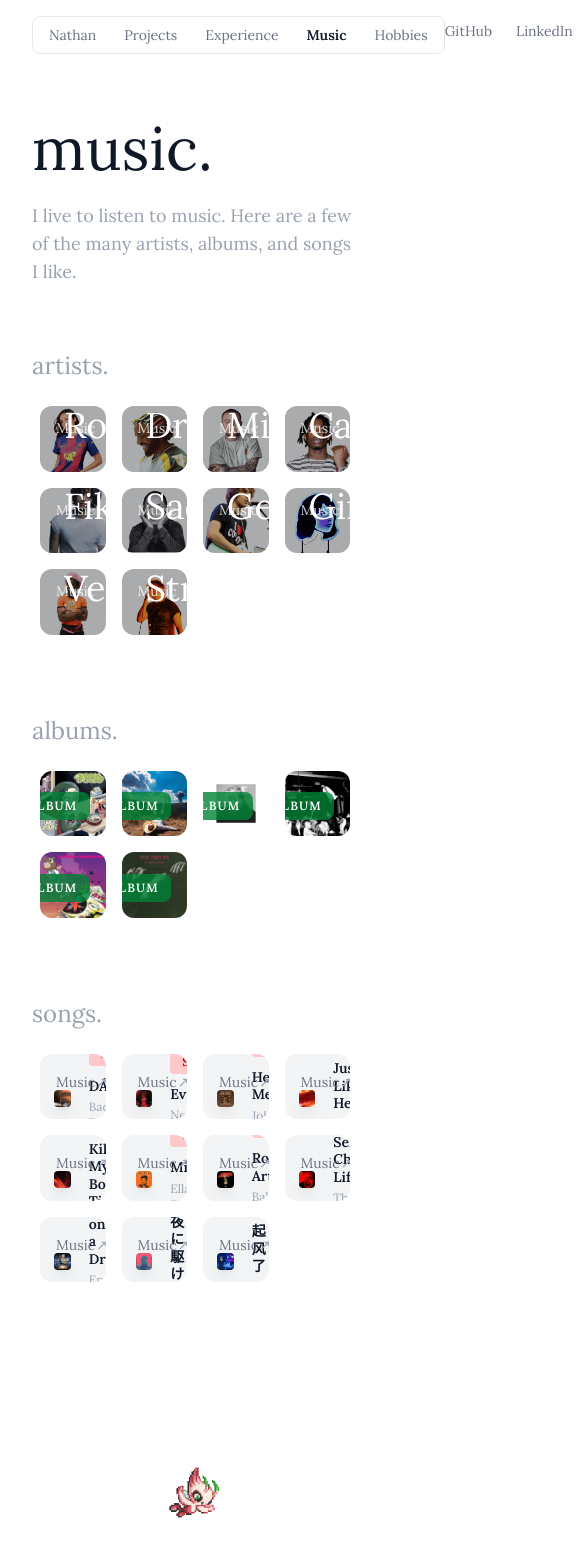
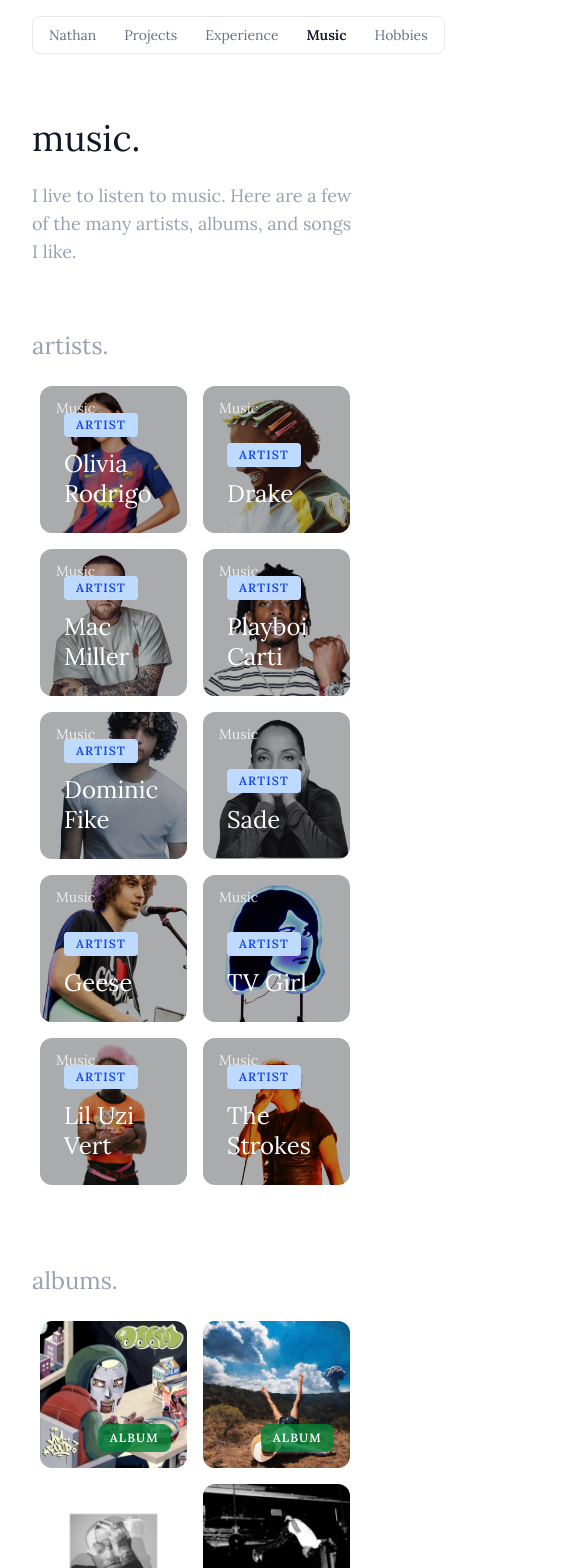
Before and after one commit to nathanyao13/me, a Next.js app: page /music in a window 390 px wide. Shown: the top 1568 px of the page, 585 px wide, since content can reach past the window. Built offline with nearby package versions, Linux system fonts and the light colour scheme.

Commit message:
mobile compatibility changes

```diff
--- a/app/components/ArtistCard.tsx
+++ b/app/components/ArtistCard.tsx
@@ -27,7 +27,7 @@
         <span className="inline-block bg-blue-200 text-blue-700 text-xs font-semibold px-3 py-1 rounded mb-3 tracking-widest uppercase">
           Artist
         </span>
-        <h2 className="text-4xl font-light text-white leading-tight">{name}</h2>
+        <h2 className="text-2xl lg:text-4xl font-light text-white leading-tight">{name}</h2>
       </div>
 
     </Link>
--- a/app/components/ExperienceCard.tsx
+++ b/app/components/ExperienceCard.tsx
@@ -19,7 +19,7 @@
       </div>
 
       <div>
-        <h3 className="text-2xl font-light text-gray-900 leading-tight mb-1">{role}</h3>
+        <h3 className="text-lg lg:text-2xl font-light text-gray-900 leading-tight mb-1">{role}</h3>
         <p className="text-sm text-gray-400 mb-2">{company} · {date}</p>
         <p className="text-base text-gray-900 line-clamp-3">{description}</p>
       </div>
--- a/app/components/HobbyCard.tsx
+++ b/app/components/HobbyCard.tsx
@@ -32,7 +32,7 @@
     <p className="absolute top-3 left-4 z-10 text-sm text-white/80 transition-opacity duration-500 group-hover:opacity-50">Hobbies</p>
     <div className="absolute bottom-0 left-0 right-0 z-10 p-4 transition-opacity duration-500 group-hover:opacity-50">
       <span className={`inline-block text-xs font-semibold px-3 py-1 rounded mb-2 tracking-widest uppercase ${colors.pill}`}>{badge}</span>
-      <h2 className="text-3xl font-light text-white leading-tight">{name}</h2>
+      <h2 className="text-xl lg:text-3xl font-light text-white leading-tight">{name}</h2>
     </div>
   </>;
 }
--- a/app/components/Nav.tsx
+++ b/app/components/Nav.tsx
@@ -49,7 +49,7 @@
             </Link>
           ))}
         </div>
-        <div className="flex items-center gap-6">
+        <div className="hidden sm:flex items-center gap-6">
           <a href="https://github.com/nathanyao13" target="_blank" rel="noopener noreferrer" className="text-sm text-gray-500 squiggly-link">GitHub</a>
           <a href="https://www.linkedin.com/in/nathanyao13/" target="_blank" rel="noopener noreferrer" className="text-sm text-gray-500 squiggly-link">LinkedIn</a>
           <a href="/files/nathan_yao_resume.pdf" target="_blank" rel="noopener noreferrer" className="text-sm text-gray-500 squiggly-link">Resume</a>
--- a/app/experience/page.tsx
+++ b/app/experience/page.tsx
@@ -49,11 +49,11 @@
   return (
     <div className="py-12">
       <div className="max-w-screen-2xl mx-auto px-8">
-        <h1 className="text-6xl font-thin text-gray-900 mb-6">experience.</h1>
+        <h1 className="text-4xl lg:text-6xl font-thin text-gray-900 mb-6">experience.</h1>
         <p className="text-lg text-gray-400 max-w-xl mb-16">
           I would describe myself as interdisciplinary.
         </p>
-        <div className="grid grid-cols-4">
+        <div className="grid grid-cols-2 lg:grid-cols-4">
           {experiences.map((exp, i) => (
             <div key={exp.company} className="col-span-1 aspect-square px-2 pb-4 card-animate" style={{ animationDelay: `${i * 0.05}s` }}>
               <ExperienceCard {...exp} />
--- a/app/hobbies/page.tsx
+++ b/app/hobbies/page.tsx
@@ -25,11 +25,11 @@
   return (
     <div className="py-12">
       <div className="max-w-screen-2xl mx-auto px-8">
-        <h1 className="text-6xl font-thin text-gray-900 mb-6">hobbies.</h1>
+        <h1 className="text-4xl lg:text-6xl font-thin text-gray-900 mb-6">hobbies.</h1>
         <p className="text-lg text-gray-400 max-w-xl mb-16">
           A collection of my favorite forms of entertainment.
         </p>
-        <div className="grid grid-cols-4">
+        <div className="grid grid-cols-2 lg:grid-cols-4">
           {hobbies.map((hobby, i) => (
             <div key={i} className="col-span-1 aspect-square px-2 pb-4 card-animate" style={{ animationDelay: `${i * 0.05}s` }}>
               <HobbyCard {...hobby} />
--- a/app/music/page.tsx
+++ b/app/music/page.tsx
@@ -42,14 +42,14 @@
   return (
     <div className="py-12">
       <div className="max-w-screen-2xl mx-auto px-8">
-        <h1 className="text-6xl font-thin text-gray-900 mb-6">music.</h1>
+        <h1 className="text-4xl lg:text-6xl font-thin text-gray-900 mb-6">music.</h1>
         <p className="text-lg text-gray-400 max-w-3xl mb-16">
           I live to listen to music. Here are a few of the many artists, albums, and songs I like.
         </p>
 
 
         <h2 className="text-2xl font-thin text-gray-400 mb-6">artists.</h2>
-        <div className="grid grid-cols-4 mb-16">
+        <div className="grid grid-cols-2 lg:grid-cols-4 mb-16">
           {artists.map((artist, i) => (
             <div key={artist.name} className="col-span-1 aspect-square px-2 pb-4 card-animate" style={{ animationDelay: `${i * 0.05}s` }}>
               <ArtistCard name={artist.name} image={artist.image} href={artist.href} />
@@ -58,7 +58,7 @@
         </div>
 
         <h2 className="text-2xl font-thin text-gray-400 mb-6">albums.</h2>
-        <div className="grid grid-cols-4 mb-16">
+        <div className="grid grid-cols-2 lg:grid-cols-4 mb-16">
           {albums.map((album, i) => (
             <div key={album.title} className="col-span-1 aspect-square px-2 pb-4 card-animate" style={{ animationDelay: `${i * 0.05}s` }}>
               <AlbumCard title={album.title} image={album.image} href={album.href} />
@@ -67,7 +67,7 @@
         </div>
 
         <h2 className="text-2xl font-thin text-gray-400 mb-6">songs.</h2>
-        <div className="grid grid-cols-4 mb-16">
+        <div className="grid grid-cols-2 lg:grid-cols-4 mb-16">
           {songs.map((song, i) => (
             <div key={song.title} className="col-span-1 aspect-square px-2 pb-4 card-animate" style={{ animationDelay: `${i * 0.05}s` }}>
               <SongCard title={song.title} artist={song.artist} image={song.image} href={song.href} />
--- a/app/page.tsx
+++ b/app/page.tsx
@@ -10,17 +10,17 @@
   return (
     <div className="min-h-screen bg-white">
       <main className="max-w-screen-2xl mx-auto px-8 py-8">
-        <div className="grid grid-cols-4">
+        <div className="grid grid-cols-2 lg:grid-cols-4">
 
           {/* Bio — spans left 2 cols, locked to exactly 3 card-row heights */}
-          <div className="col-span-2 row-span-2 flex flex-col justify-center gap-8 pr-8 pb-4">
-            <p className="text-3xl text-gray-400 leading-relaxed">
+          <div className="col-span-2 lg:row-span-2 flex flex-col justify-center gap-4 lg:gap-8 lg:pr-8 pb-4">
+            <p className="text-xl lg:text-3xl text-gray-400 leading-relaxed">
               Hello! I&apos;m Nathan Yao👋 Welcome to my personal website. I enjoy solving problems using{" "}
               <Keyword href="/projects" color="#3b82f6">software</Keyword> tools.
               I am currently studying Machine Learning at{" "}
               <Keyword href="https://www.cmu.edu" color="#c41230" external squiggly>Carnegie Mellon</Keyword>.
             </p>
-            <p className="text-3xl text-gray-400 leading-relaxed">
+            <p className="text-xl lg:text-3xl text-gray-400 leading-relaxed">
               Outside of school, I am a student-athlete on{" "}
               <Keyword href="https://athletics.cmu.edu/sports/msoc/index" color="#c41230" external squiggly>CMU Men&apos;s Soccer Team</Keyword>.
               I am interested in{" "}
@@ -30,7 +30,7 @@
               <Keyword href="/hobbies" color="#16a34a">Hiking</Keyword>,{" "} and{" "}
               <Keyword href="/hobbies" color="#16a34a">Movies</Keyword>.
             </p>
-            <p className="text-3xl text-gray-400 leading-relaxed">
+            <p className="text-xl lg:text-3xl text-gray-400 leading-relaxed">
               I also play{" "}
               <Keyword href="/hobbies" color="#16a34a">Piano</Keyword>{" "}and{" "}
               <Keyword href="/hobbies" color="#16a34a">Read</Keyword>, although not as consistently. But I&apos;m working on being better at that.
--- a/app/projects/page.tsx
+++ b/app/projects/page.tsx
@@ -38,11 +38,11 @@
   return (
     <div className="py-12">
       <div className="max-w-screen-2xl mx-auto px-8">
-        <h1 className="text-6xl font-thin text-gray-900 mb-6">projects.</h1>
+        <h1 className="text-4xl lg:text-6xl font-thin text-gray-900 mb-6">projects.</h1>
         <p className="text-lg text-gray-400 max-w-xl mb-16">
           Things I&apos;ve built — mostly for fun and to learn.
         </p>
-        <div className="grid grid-cols-4">
+        <div className="grid grid-cols-2 lg:grid-cols-4">
           {projects.map((project, i) => (
             <div key={project.title} className={`px-2 pb-4 card-animate ${project.square ? "col-span-1 aspect-square" : "col-span-2 aspect-[2]"}`} style={{ animationDelay: `${i * 0.05}s` }}>
               <ProjectCard {...project} />
```
